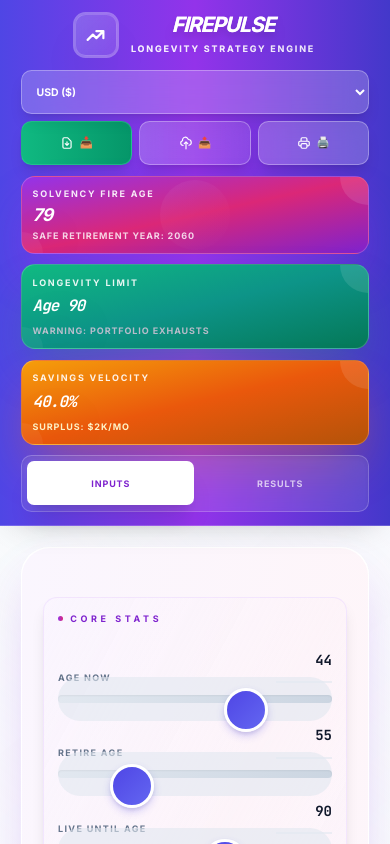
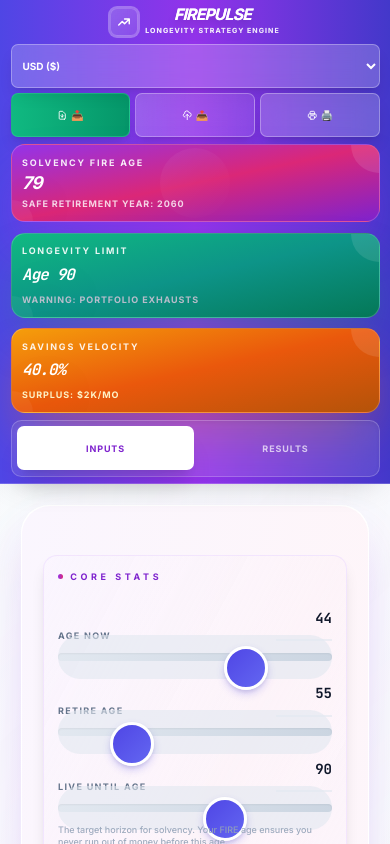
Before and after one commit to satyajit-mohapatra/firepulse, a React (Vite) app: page / in a window 390 px wide. Built offline with nearby package versions, Linux system fonts and the light colour scheme.

Commit message:
adjust for mobile screen

```diff
--- a/App.tsx
+++ b/App.tsx
@@ -305,36 +305,36 @@
     <div className="h-screen bg-slate-50 text-slate-900 flex flex-col overflow-hidden transition-colors duration-500">
       {/* FIXED TOP SECTION */}
       <div className="flex-none bg-gradient-to-r from-indigo-600 via-purple-600 to-indigo-700 z-50 border-b border-white/20 shadow-[0_8px_32px_-16px_rgba(0,0,0,0.3)] backdrop-blur-xl">
-        <div className="w-full max-w-[1600px] mx-auto px-6 md:px-10 lg:px-16 pt-4 md:pt-6 lg:pt-8 pb-4 space-y-3 md:space-y-4">
+        <div className="w-full max-w-[1600px] mx-auto px-3 sm:px-4 md:px-6 lg:px-10 pt-2 sm:pt-3 md:pt-4 lg:pt-6 pb-2 sm:pb-3 md:pb-4 space-y-2 sm:space-y-3 md:space-y-4">
           {/* HEADER */}
-          <header className="flex flex-col lg:flex-row justify-between items-center gap-4 lg:gap-8 print:hidden">
-            <div className="flex items-center gap-4 lg:gap-6 lg:gap-8">
-              <div className="w-12 h-12 sm:w-14 sm:h-14 md:w-16 md:h-16 lg:w-20 lg:h-20 bg-gradient-to-br from-white/20 to-white/10 rounded-xl md:rounded-2xl lg:rounded-3xl flex items-center justify-center shadow-2xl shadow-black/20 ring-2 ring-white/30 backdrop-blur-sm border border-white/20">
-                <svg className="w-6 h-6 sm:w-7 sm:h-7 md:w-9 md:h-9 lg:w-12 lg:h-12 text-white" fill="none" stroke="currentColor" viewBox="0 0 24 24"><path d="M13 7h8m0 0v8m0-8l-8 8-4-4-6 6" strokeWidth="2.5" strokeLinecap="round" strokeLinejoin="round" /></svg>
+          <header className="flex flex-col lg:flex-row justify-between items-center gap-2 sm:gap-3 lg:gap-8 print:hidden">
+            <div className="flex items-center gap-2 sm:gap-3 lg:gap-6 lg:gap-8">
+              <div className="w-8 h-8 sm:w-10 sm:h-10 md:w-12 md:h-14 lg:w-16 lg:h-20 bg-gradient-to-br from-white/20 to-white/10 rounded-lg sm:rounded-xl md:rounded-2xl lg:rounded-3xl flex items-center justify-center shadow-2xl shadow-black/20 ring-2 ring-white/30 backdrop-blur-sm border border-white/20">
+                <svg className="w-4 h-4 sm:w-5 sm:h-5 md:w-6 md:w-8 lg:w-10 lg:h-12 text-white" fill="none" stroke="currentColor" viewBox="0 0 24 24"><path d="M13 7h8m0 0v8m0-8l-8 8-4-4-6 6" strokeWidth="2.5" strokeLinecap="round" strokeLinejoin="round" /></svg>
               </div>
               <div className="text-center lg:text-left">
-                <h1 className="text-2xl sm:text-3xl md:text-4xl lg:text-5xl font-black tracking-tighter text-white leading-none italic uppercase bg-gradient-to-r from-white to-white/80 bg-clip-text text-transparent drop-shadow-lg">FirePulse</h1>
-                <p className="text-[9px] sm:text-[10px] md:text-[11px] md:text-[13px] font-black text-white/80 uppercase tracking-[0.2em] sm:tracking-[0.25em] md:tracking-[0.3em] mt-2 sm:mt-2.5 md:mt-3 bg-gradient-to-r from-white/60 to-white/40 bg-clip-text text-transparent">Longevity Strategy Engine</p>
+                <h1 className="text-lg sm:text-xl md:text-2xl lg:text-4xl font-black tracking-tighter text-white leading-none italic uppercase bg-gradient-to-r from-white to-white/80 bg-clip-text text-transparent drop-shadow-lg">FirePulse</h1>
+                <p className="text-[7px] sm:text-[8px] md:text-[9px] lg:text-[11px] font-black text-white/80 uppercase tracking-[0.15em] sm:tracking-[0.2em] md:tracking-[0.25em] mt-1 sm:mt-1.5 md:mt-2 bg-gradient-to-r from-white/60 to-white/40 bg-clip-text text-transparent">Longevity Strategy Engine</p>
               </div>
             </div>
-            <div className="flex flex-col sm:flex-row items-center gap-2 sm:gap-3 lg:gap-4 w-full lg:w-auto">
-              <select value={currency} onChange={(e) => setCurrency(e.target.value as CurrencyCode)} className="w-full sm:w-auto px-3 sm:px-4 py-2 sm:py-2.5 lg:px-5 lg:py-3 bg-white/20 backdrop-blur-md border border-white/30 rounded-xl lg:rounded-2xl text-xs sm:text-sm font-bold outline-none cursor-pointer shadow-lg hover:shadow-xl hover:bg-white/30 transition-all duration-300 text-white">
+            <div className="flex flex-col sm:flex-row items-center gap-1.5 sm:gap-2 lg:gap-4 w-full lg:w-auto">
+              <select value={currency} onChange={(e) => setCurrency(e.target.value as CurrencyCode)} className="w-full sm:w-auto px-2 sm:px-3 py-1.5 sm:py-2 lg:px-5 lg:py-3 bg-white/20 backdrop-blur-md border border-white/30 rounded-lg sm:rounded-xl lg:rounded-2xl text-[10px] sm:text-xs font-bold outline-none cursor-pointer shadow-lg hover:shadow-xl hover:bg-white/30 transition-all duration-300 text-white">
                 {currencies.map(c => <option key={c.code} value={c.code} className="text-gray-900">{c.name}</option>)}
               </select>
-              <div className="flex flex-wrap justify-center sm:justify-start gap-2 sm:gap-3 lg:gap-4 w-full sm:w-auto">
+              <div className="flex flex-wrap justify-center sm:justify-start gap-1.5 sm:gap-2 lg:gap-4 w-full sm:w-auto">
                 <button
                   onClick={exportToCSV}
-                  className="flex-1 sm:flex-none px-3 sm:px-4 py-2 sm:py-2.5 lg:px-5 lg:py-3 bg-gradient-to-r from-emerald-500 to-emerald-600 border border-emerald-400/50 rounded-xl lg:rounded-2xl text-xs sm:text-sm font-bold text-white hover:from-emerald-600 hover:to-emerald-700 transition-all duration-300 shadow-lg hover:shadow-xl hover:scale-105 flex items-center justify-center gap-1.5 sm:gap-2 print:hidden"
+                  className="flex-1 sm:flex-none px-2 sm:px-3 py-1.5 sm:py-2 lg:px-5 lg:py-3 bg-gradient-to-r from-emerald-500 to-emerald-600 border border-emerald-400/50 rounded-lg sm:rounded-xl lg:rounded-2xl text-[10px] sm:text-xs font-bold text-white hover:from-emerald-600 hover:to-emerald-700 transition-all duration-300 shadow-lg hover:shadow-xl hover:scale-105 flex items-center justify-center gap-1 sm:gap-2 print:hidden"
                   title="Export inputs as CSV"
                 >
-                  <svg className="w-4 h-4 sm:w-5 sm:h-5" fill="none" stroke="currentColor" viewBox="0 0 24 24">
+                  <svg className="w-3 h-3 sm:w-4 sm:h-4" fill="none" stroke="currentColor" viewBox="0 0 24 24">
                     <path strokeLinecap="round" strokeLinejoin="round" strokeWidth={2} d="M12 10v6m0 0l-3-3m3 3l3-3m2 8H7a2 2 0 01-2-2V5a2 2 0 012-2h5.586a1 1 0 01.707.293l5.414 5.414a1 1 0 01.293.707V19a2 2 0 01-2 2z" />
                   </svg>
                   <span className="hidden sm:inline">Export</span>
                   <span className="sm:hidden">📥</span>
                 </button>
-                <label className="flex-1 sm:flex-none px-3 sm:px-4 py-2 sm:py-2.5 lg:px-5 lg:py-3 bg-gradient-to-r from-white/20 to-white/10 border border-white/30 rounded-xl lg:rounded-2xl text-xs sm:text-sm font-bold text-white hover:from-white/30 hover:to-white/20 transition-all duration-300 shadow-lg hover:shadow-xl hover:scale-105 flex items-center justify-center gap-1.5 sm:gap-2 cursor-pointer print:hidden backdrop-blur-md">
-                  <svg className="w-4 h-4 sm:w-5 sm:h-5" fill="none" stroke="currentColor" viewBox="0 0 24 24">
+                <label className="flex-1 sm:flex-none px-2 sm:px-3 py-1.5 sm:py-2 lg:px-5 lg:py-3 bg-gradient-to-r from-white/20 to-white/10 border border-white/30 rounded-lg sm:rounded-xl lg:rounded-2xl text-[10px] sm:text-xs font-bold text-white hover:from-white/30 hover:to-white/20 transition-all duration-300 shadow-lg hover:shadow-xl hover:scale-105 flex items-center justify-center gap-1 sm:gap-2 cursor-pointer print:hidden backdrop-blur-md">
+                  <svg className="w-3 h-3 sm:w-4 sm:h-4" fill="none" stroke="currentColor" viewBox="0 0 24 24">
                     <path strokeLinecap="round" strokeLinejoin="round" strokeWidth={2} d="M7 16a4 4 0 01-.88-7.903A5 5 0 1115.9 6L16 6a5 5 0 011 9.9M15 13l-3-3m0 0l-3 3m3-3v12" />
                   </svg>
                   <span className="hidden sm:inline">Import</span>
@@ -348,10 +348,10 @@
                 </label>
                 <button
                   onClick={() => window.print()}
-                  className="flex-1 sm:flex-none px-3 sm:px-4 py-2 sm:py-2.5 lg:px-5 lg:py-3 bg-white/20 backdrop-blur-md border border-white/30 rounded-xl lg:rounded-2xl text-xs sm:text-sm font-bold text-white hover:bg-white/30 transition-all duration-300 shadow-lg hover:shadow-xl hover:scale-105 flex items-center justify-center gap-1.5 sm:gap-2 print:hidden"
+                  className="flex-1 sm:flex-none px-2 sm:px-3 py-1.5 sm:py-2 lg:px-5 lg:py-3 bg-white/20 backdrop-blur-md border border-white/30 rounded-lg sm:rounded-xl lg:rounded-2xl text-[10px] sm:text-xs font-bold text-white hover:bg-white/30 transition-all duration-300 shadow-lg hover:shadow-xl hover:scale-105 flex items-center justify-center gap-1 sm:gap-2 print:hidden"
                   title="Print or Save as PDF"
                 >
-                  <svg className="w-4 h-4 sm:w-5 sm:h-5" fill="none" stroke="currentColor" viewBox="0 0 24 24">
+                  <svg className="w-3 h-3 sm:w-4 sm:h-4" fill="none" stroke="currentColor" viewBox="0 0 24 24">
                     <path strokeLinecap="round" strokeLinejoin="round" strokeWidth={2} d="M17 17h2a2 2 0 002-2v-4a2 2 0 00-2-2H5a2 2 0 00-2 2v4a2 2 0 002 2h2m2 4h6a2 2 0 002-2v-4a2 2 0 00-2-2H9a2 2 0 00-2 2v4a2 2 0 002 2zm8-12V5a2 2 0 00-2-2H9a2 2 0 00-2 2v4h10z" />
                   </svg>
                   <span className="hidden sm:inline">Print</span>
```
